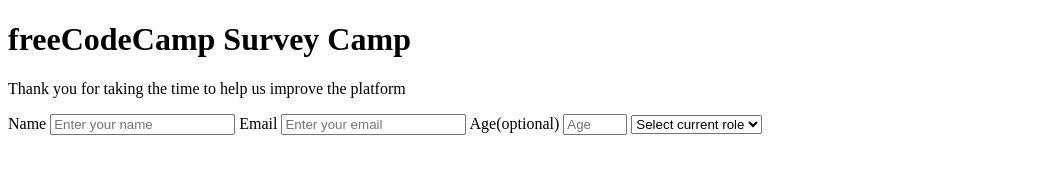
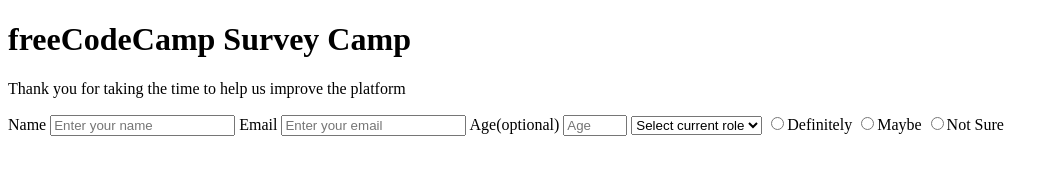
Before and after one commit to orisadex/surveyform, a plain HTML site: page src/index.html in a window 1280 px wide. Shown: the whole page, without its empty margins (0-1058 px from the left). Drawn offline with Linux system fonts and the light colour scheme.

Commit message:
Update index.html

```diff
--- a/src/index.html
+++ b/src/index.html
@@ -21,6 +21,15 @@
             <option value="student">Student</option>
             <option value="fulltimejob">Full Time Job</option>
         </select>
+        <label for="definitely">
+            <input type="radio" value="definitely" name="group1" id="definitely">Definitely
+        </label>
+        <label for="maybe">
+            <input type="radio" value="maybe" name="group1" id="maybe">Maybe
+        </label>
+        <label for="notsure">
+            <input type="radio" value="notsure" name="group1" id="notsure">Not Sure
+        </label>
     </form>
 </body>
 </html>
```
